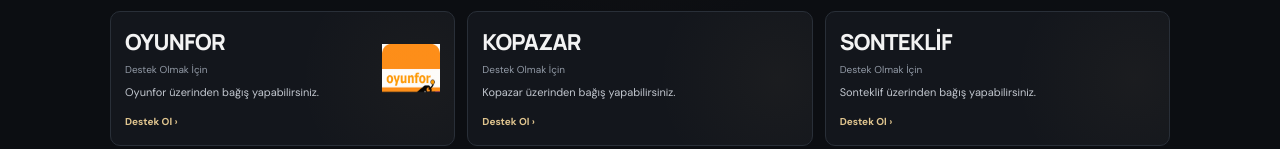
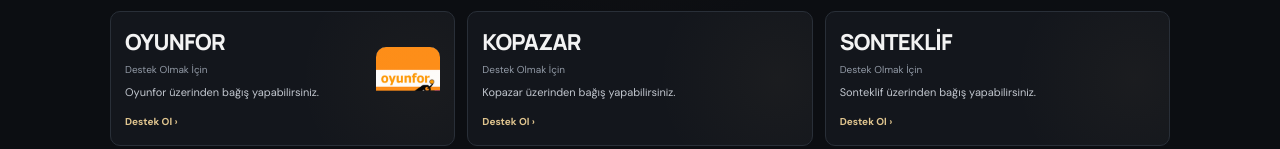
Before and after one commit to quetraonline/quetraonline, a Next.js app: page / in a window 1280 px wide. Shown: the part 803-952 px from the top of the page. Built offline with nearby package versions, Linux system fonts and the light colour scheme; no server answers.

Commit message:
Size Oyunfor donation logo

```diff
--- a/app/globals.css
+++ b/app/globals.css
@@ -164,3 +164,6 @@
 .support-card.kopazar h3{color:#f3f3f3}
 .support-card.sonteklif h3{color:#f3f3f3}
 @media(max-width:520px){.support-logo-placeholder{width:46px;height:60px;flex-basis:46px}}
+
+.support-logo-placeholder.oyunfor-logo{width:64px;height:64px;flex:0 0 64px;object-fit:contain;border-radius:10px;display:block}
+@media(max-width:520px){.support-logo-placeholder.oyunfor-logo{width:52px;height:52px;flex-basis:52px}}
```
